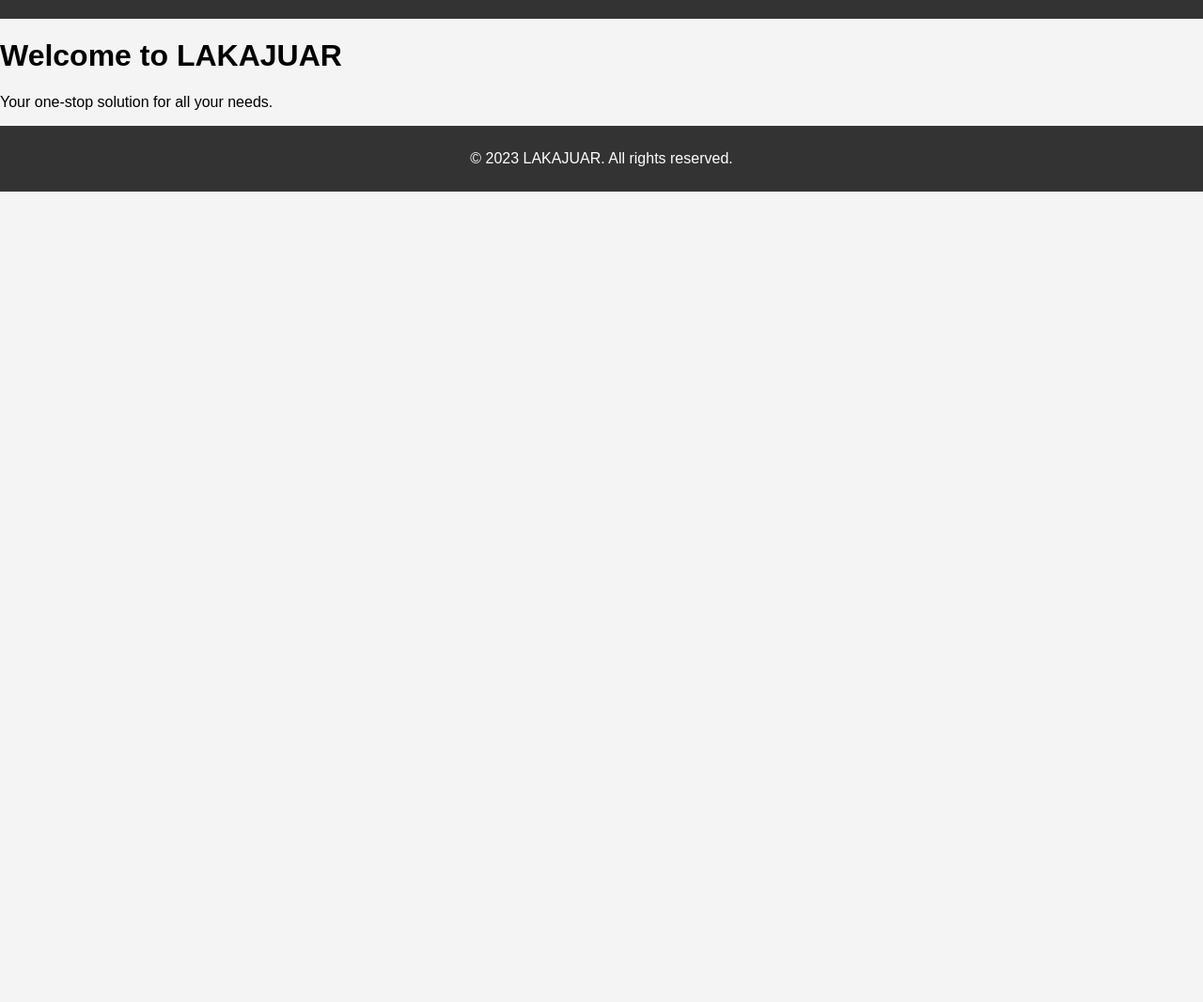
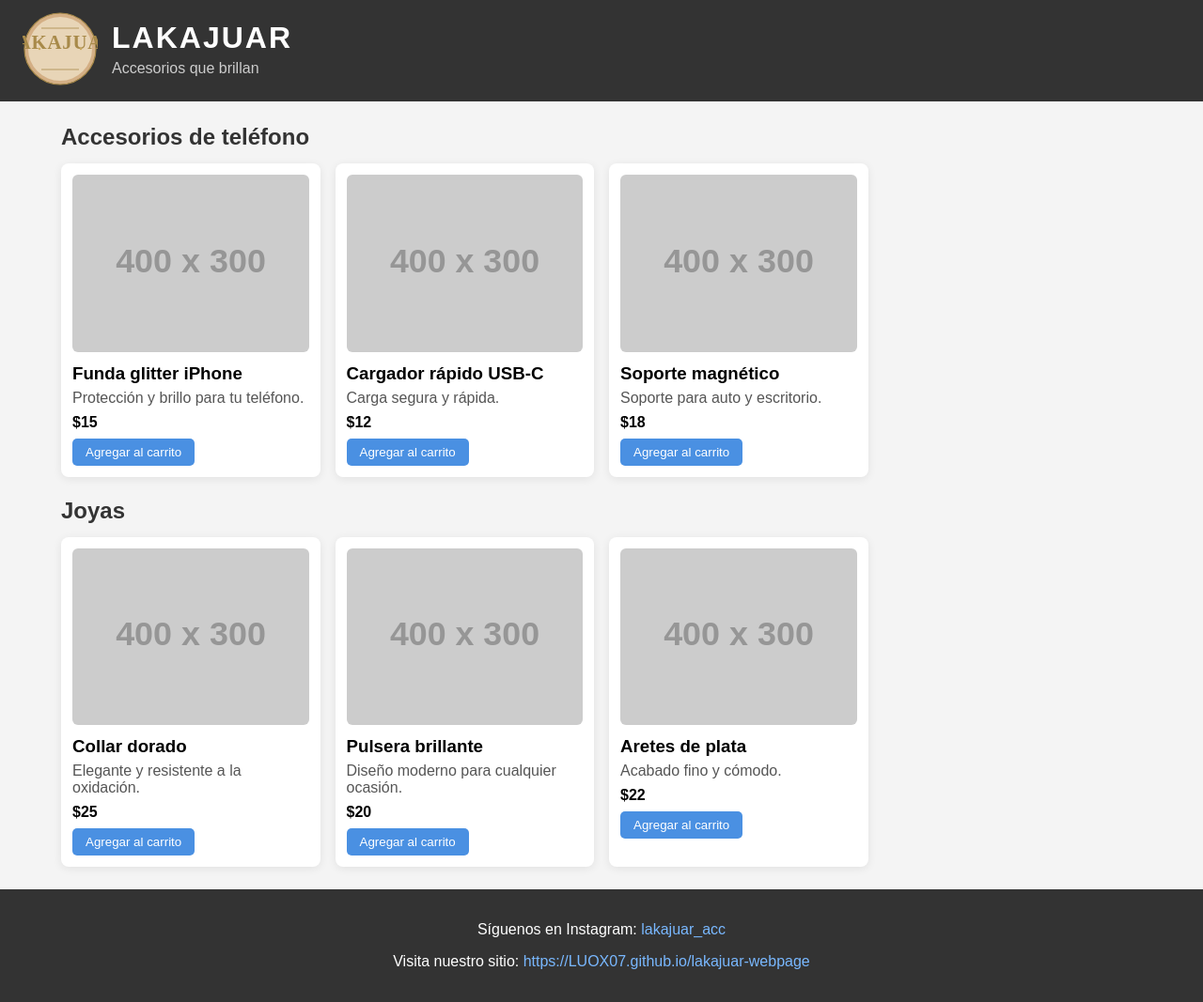
Before and after one commit to LUOX07/lakajuar-webpage, a website: page index.html in a window 1280 px wide. Shown: the whole page at 94% size. Before the commit the page ends 800 px from the top, so only its background shows below. Drawn offline with Linux system fonts and the light colour scheme; placeholder pictures from the web are drawn by us.

Commit message:
Deploy new LAKAJUAR homepage with products and logo

```diff
--- a/assets/css/styles.css
+++ b/assets/css/styles.css
@@ -1,42 +1,129 @@
 body {
+    font-family: Arial, sans-serif;
     margin: 0;
-    font-family: Arial, sans-serif;
+    padding: 0;
     background-color: #f4f4f4;
 }
 
-header {
+.site-header {
     background: #333;
     color: #fff;
-    padding: 10px 0;
-    text-align: center;
+    padding: 12px 0;
 }
 
-nav {
-    margin: 20px 0;
+.logo-container-link {
+    text-decoration: none;
+    color: inherit;
+    display: inline-flex;
+    cursor: pointer;
+    transition: opacity 0.3s ease;
+    align-items: center;
+    gap: 15px;
+    padding-left: 24px;
 }
 
-nav a {
-    color: #fff;
-    text-decoration: none;
-    padding: 10px 15px;
+.logo-container-link:hover {
+    opacity: 0.8;
 }
 
-nav a:hover {
-    background: #575757;
+.logo-container {
+    display: flex;
+    align-items: center;
+    justify-content: flex-start;
+    gap: 15px;
 }
 
-.container {
-    width: 80%;
-    margin: auto;
-    overflow: hidden;
+.logo-container img {
+    width: 80px;
+    height: 80px;
+    object-fit: contain;
+    display: block;
+}
+
+.logo-container h1 {
+    margin: 0;
+    font-size: 2em;
+    color: #fff;
+    font-weight: bold;
+    letter-spacing: 2px;
+}
+
+.logo-container p {
+    margin: 5px 0 0 0;
+    color: #ccc;
+    font-size: 1em;
+}
+
+.main-content {
+    max-width: 1150px;
+    margin: 24px auto;
+    padding: 0 20px;
+}
+
+.shop-section {
+    margin-bottom: 22px;
+}
+
+.shop-section h2 {
+    margin-bottom: 14px;
+    color: #333;
+}
+
+.product-grid {
+    display: grid;
+    grid-template-columns: repeat(auto-fill, minmax(220px, 1fr));
+    gap: 16px;
+}
+
+.product-card {
+    background: #fff;
+    border-radius: 8px;
+    box-shadow: 0 2px 10px rgba(0,0,0,0.08);
+    padding: 12px;
+}
+
+.product-card img {
+    width: 100%;
+    border-radius: 6px;
+}
+
+.product-card h3 {
+    margin: 8px 0 6px;
+}
+
+.product-card p {
+    margin: 0 0 8px;
+    color: #555;
+}
+
+.price {
+    font-weight: bold;
+    margin-bottom: 8px;
+}
+
+.btn {
+    display: inline-block;
+    background: #4a90e2;
+    color: #fff;
+    border: none;
+    border-radius: 5px;
+    padding: 7px 14px;
+    cursor: pointer;
 }
 
 footer {
+    text-align: center;
+    padding: 18px 0;
     background: #333;
     color: #fff;
-    text-align: center;
-    padding: 10px 0;
-    position: relative;
-    bottom: 0;
-    width: 100%;
+    margin-top: 24px;
 }
+
+footer a {
+    color: #79b8ff;
+    text-decoration: none;
+}
+
+footer a:hover {
+    text-decoration: underline;
+}
--- a/assets/js/main.js
+++ b/assets/js/main.js
@@ -1 +1,28 @@
-// This file is intentionally left blank.
+const phoneProducts = [
+  { name: "Funda glitter iPhone", price: "$15", img: "https://via.placeholder.com/400x300?text=Funda+iPhone", desc: "Protección y brillo para tu teléfono." },
+  { name: "Cargador rápido USB-C", price: "$12", img: "https://via.placeholder.com/400x300?text=Cargador+USB-C", desc: "Carga segura y rápida." },
+  { name: "Soporte magnético", price: "$18", img: "https://via.placeholder.com/400x300?text=Soporte+magnetico", desc: "Soporte para auto y escritorio." },
+];
+
+const jewelryProducts = [
+  { name: "Collar dorado", price: "$25", img: "https://via.placeholder.com/400x300?text=Collar+dorado", desc: "Elegante y resistente a la oxidación." },
+  { name: "Pulsera brillante", price: "$20", img: "https://via.placeholder.com/400x300?text=Pulsera+brillante", desc: "Diseño moderno para cualquier ocasión." },
+  { name: "Aretes de plata", price: "$22", img: "https://via.placeholder.com/400x300?text=Aretes+plata", desc: "Acabado fino y cómodo." },
+];
+
+function renderProducts(containerId, products) {
+  const container = document.getElementById(containerId);
+  if (!container) return;
+  container.innerHTML = products.map(item => `
+    <article class="product-card">
+      <img src="${item.img}" alt="${item.name}" />
+      <h3>${item.name}</h3>
+      <p>${item.desc}</p>
+      <div class="price">${item.price}</div>
+      <button class="btn">Agregar al carrito</button>
+    </article>
+  `).join("");
+}
+
+renderProducts("phone-products", phoneProducts);
+renderProducts("jewelry-products", jewelryProducts);
--- a/index.html
+++ b/index.html
@@ -1,23 +1,41 @@
 <!DOCTYPE html>
-<html lang="en">
+<html lang="es">
 <head>
-    <meta charset="UTF-8">
-    <meta name="viewport" content="width=device-width, initial-scale=1.0">
-    <title>LAKAJUAR</title>
-    <link rel="stylesheet" href="assets/css/styles.css">
+  <meta charset="UTF-8" />
+  <meta name="viewport" content="width=device-width, initial-scale=1.0" />
+  <title>LAKAJUAR - Tienda virtual</title>
+  <link rel="stylesheet" href="assets/css/styles.css" />
 </head>
 <body>
-    <header>
-        <!-- Header component will be included here -->
-        <div id="header-placeholder"></div>
-    </header>
-    <main>
-        <h1>Welcome to LAKAJUAR</h1>
-        <p>Your one-stop solution for all your needs.</p>
-    </main>
-    <footer>
-        <p>&copy; 2023 LAKAJUAR. All rights reserved.</p>
-    </footer>
-    <script src="assets/js/main.js"></script>
+  <header class="site-header">
+    <a href="https://LUOX07.github.io/lakajuar-webpage" class="logo-container-link">
+      <div class="logo-container">
+        <img src="assets/images/logo.svg" alt="LAKAJUAR logo" class="logo" />
+        <div>
+          <h1>LAKAJUAR</h1>
+          <p>Accesorios que brillan</p>
+        </div>
+      </div>
+    </a>
+  </header>
+
+  <main class="main-content">
+    <section id="telefonos" class="shop-section">
+      <h2>Accesorios de teléfono</h2>
+      <div class="product-grid" id="phone-products"></div>
+    </section>
+
+    <section id="joyas" class="shop-section">
+      <h2>Joyas</h2>
+      <div class="product-grid" id="jewelry-products"></div>
+    </section>
+  </main>
+
+  <footer class="site-footer">
+    <p>Síguenos en Instagram: <a href="https://www.instagram.com/lakajuar_acc/" target="_blank" rel="noreferrer">lakajuar_acc</a></p>
+    <p>Visita nuestro sitio: <a href="https://LUOX07.github.io/lakajuar-webpage">https://LUOX07.github.io/lakajuar-webpage</a></p>
+  </footer>
+
+  <script src="assets/js/main.js"></script>
 </body>
 </html>
```
Also changed, not shown: assets/images/logo.svg (added).
